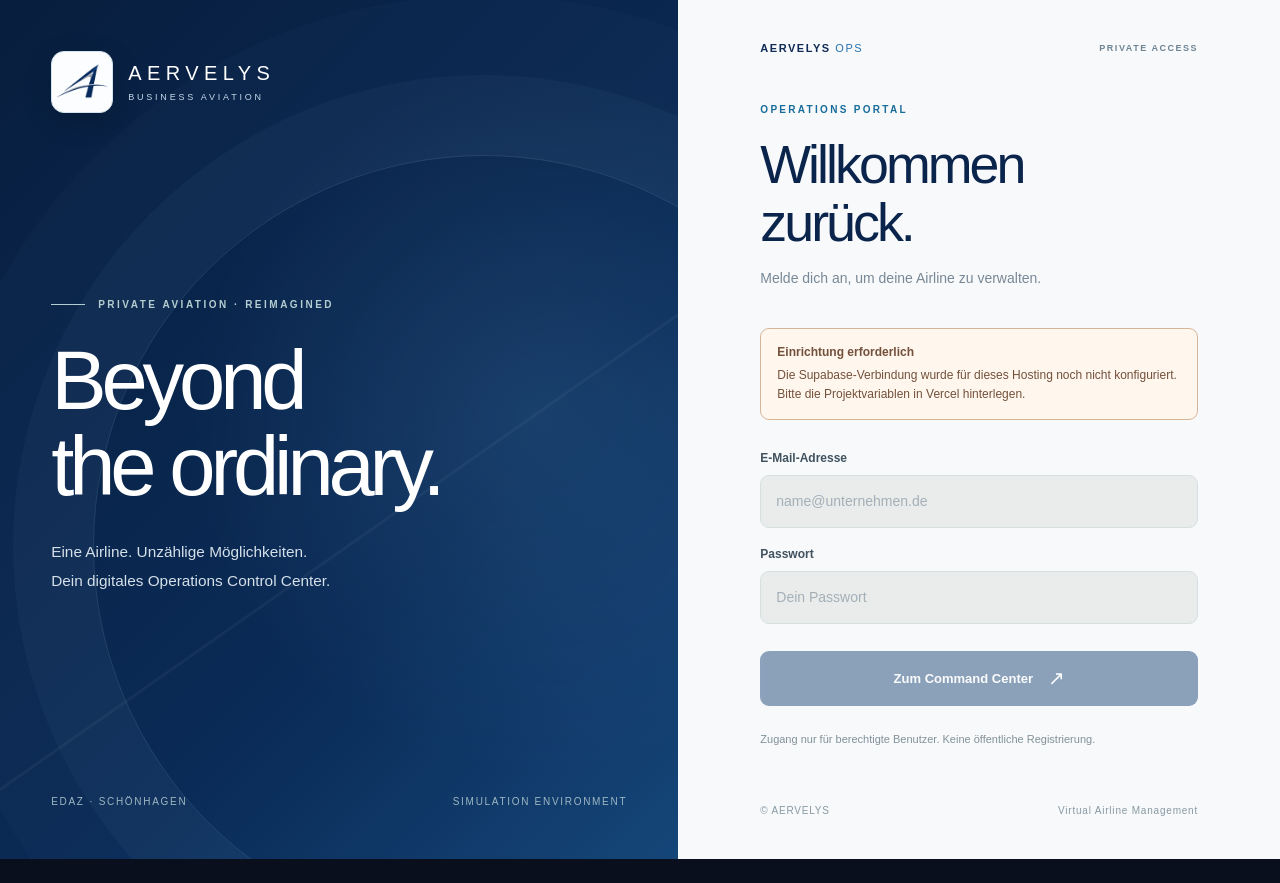
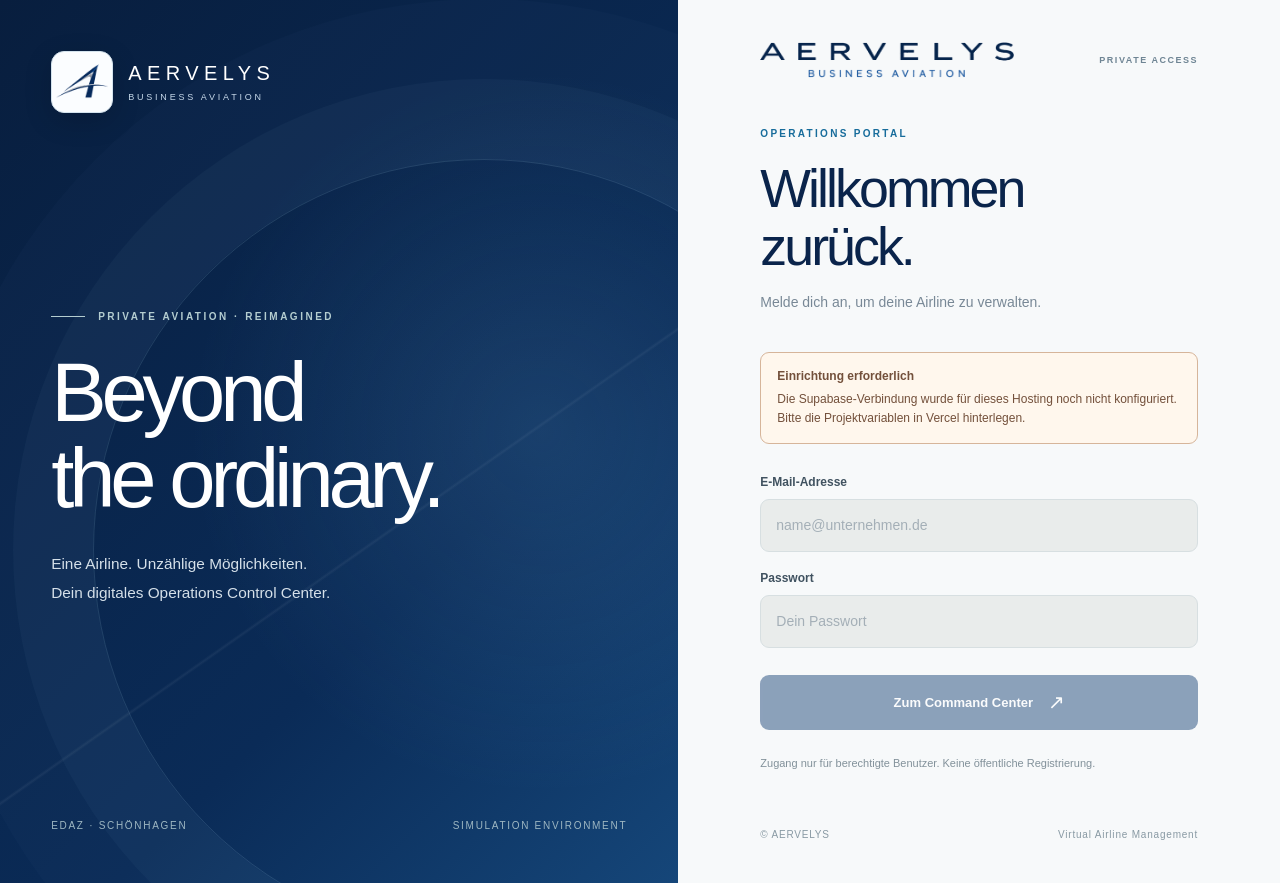
Before and after one commit to paulkiefelconsulting-ship-it/aervelys-ops5, a Next.js app: page /login in a window 1280 px wide. Before the commit the page ends 859 px from the top, so only its background shows below. Built offline with nearby package versions, Linux system fonts and the light colour scheme; no server answers.

Commit message:
brand: show official supplied wordmark on sign-in panel

```diff
--- a/app/login/page.tsx
+++ b/app/login/page.tsx
@@ -20,7 +20,7 @@ export default async function LoginPage({searchParams}:{
    <div className="aerVisualFoot"><span>EDAZ · SCHÖNHAGEN</span><span>SIMULATION ENVIRONMENT</span></div>
   </section>
   <section className="aerLoginSide">
-   <div className="aerLoginTop"><span>AERVELYS <b>OPS</b></span><span className="aerLoginSecure">PRIVATE ACCESS</span></div>
+   <div className="aerLoginTop"><img className="aerOfficialWordmark" src="/brand/aervelys-wordmark.svg" alt="AERVELYS Business Aviation" width="254" height="36"/><span className="aerLoginSecure">PRIVATE ACCESS</span></div>
    <div className="aerLoginCard">
     <span className="aerSectionLabel">OPERATIONS PORTAL</span>
     <h2>Willkommen<br/>zurück.</h2>
```
